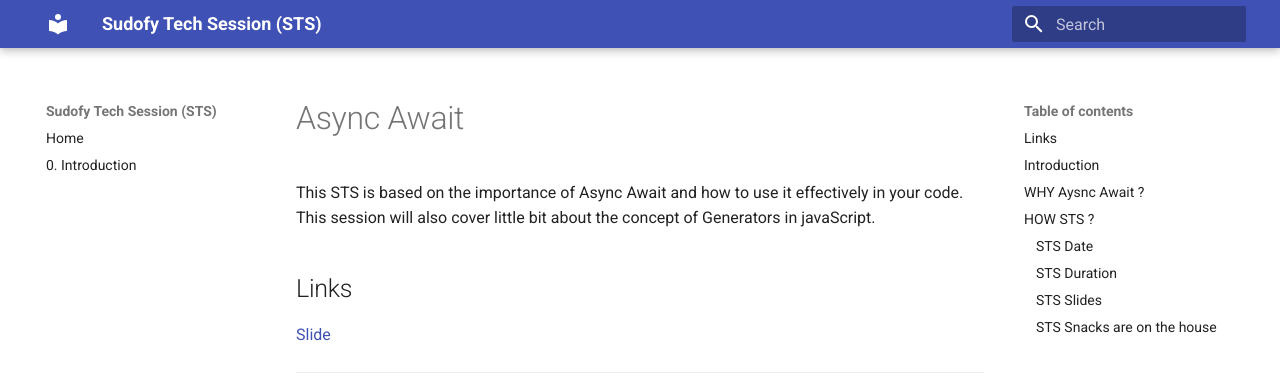
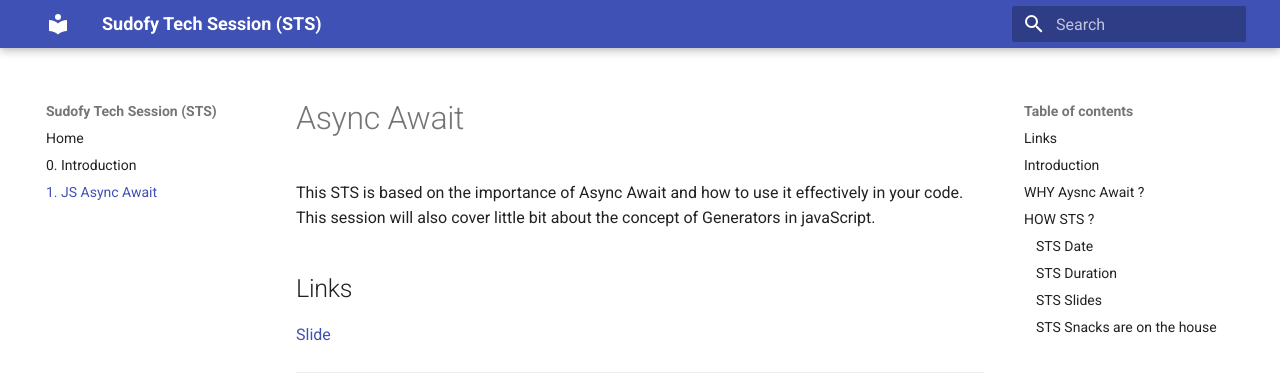
Before and after one commit to sudofy/Sudofy-Tech-Session, an MkDocs documentation site: the page built from docs/js-async-await.md, in a window 1280 px wide. Shown: the top 377 px of the page. Built offline with MkDocs 1.6.1 and Material for MkDocs 9.7.7, drawn with Linux system fonts in a browser that asks for light colours; old or Windows-style settings are respelled for this version of MkDocs.

```diff
--- a/mkdocs.yml
+++ b/mkdocs.yml
@@ -2,6 +2,7 @@
 pages:
     - Home: index.md
     - 0. Introduction: sts-intro.md
+    - 1. JS Async Await: js-async-await.md
 theme:
   name: 'material'
 markdown_extensions:
```
